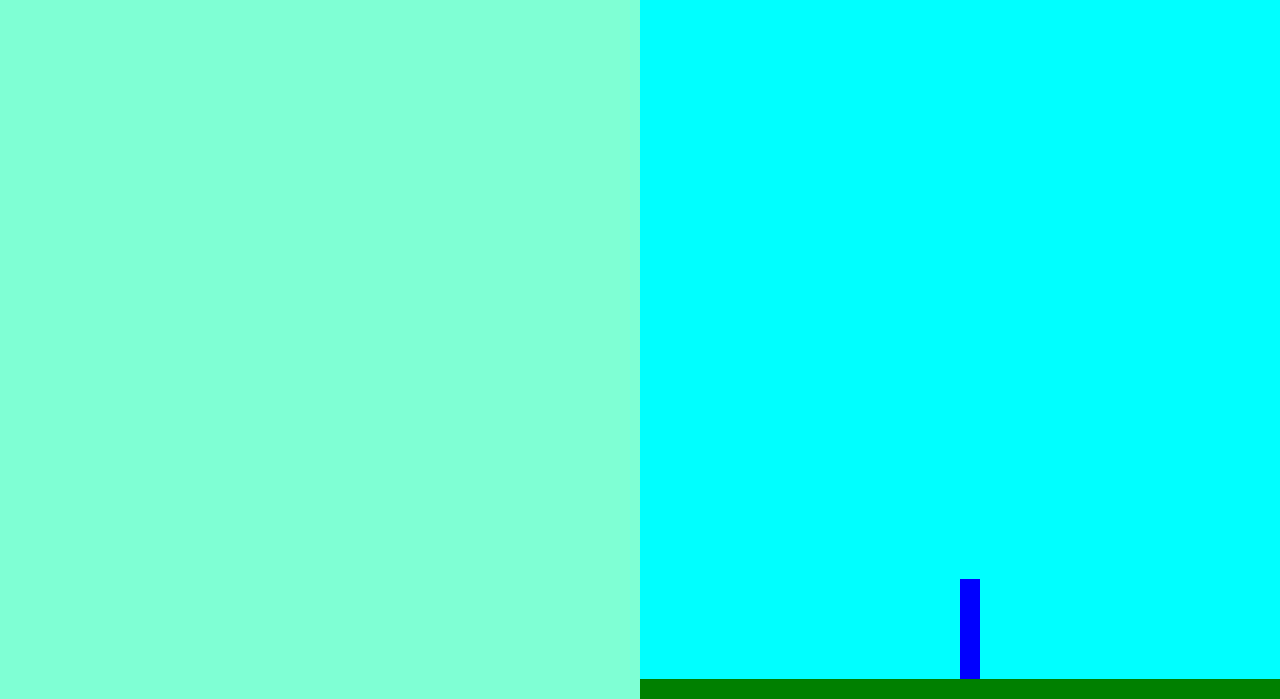
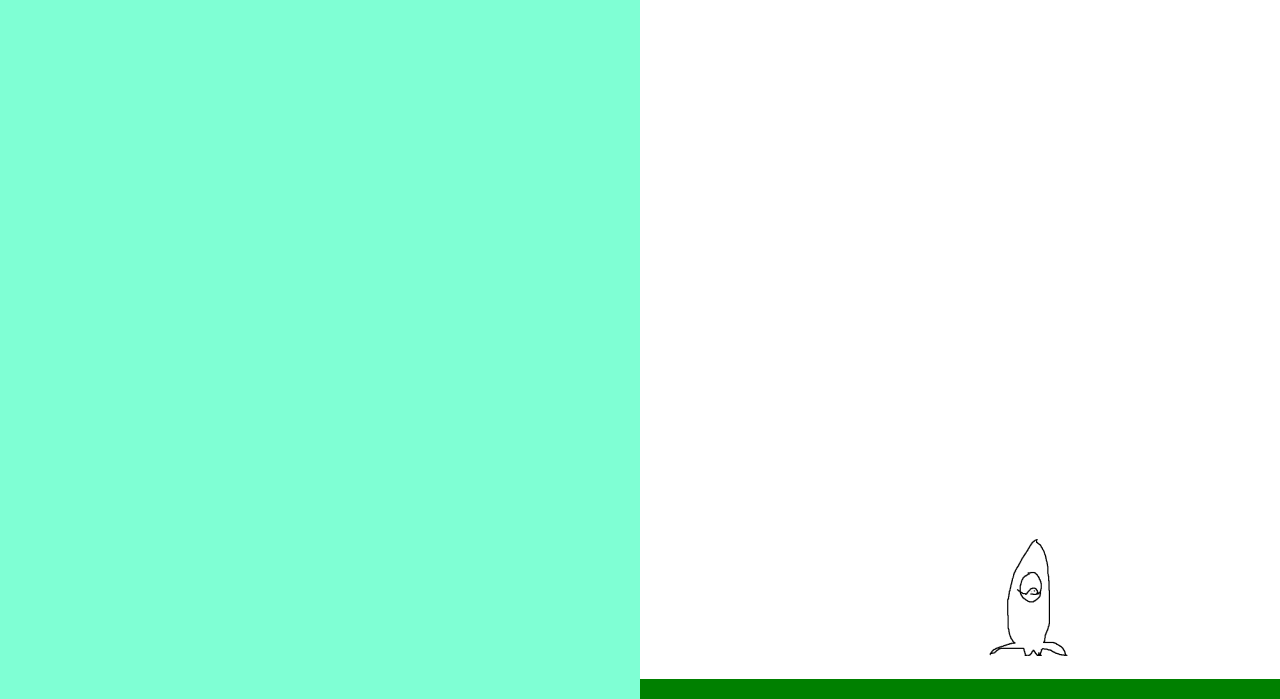
Before and after one commit to SpencerPootis312/is-rocket, a plain HTML site: page rocket.html in a window 1280 px wide. Shown: the part 101-800 px from the top of the page. Drawn offline with Linux system fonts and the light colour scheme.

Commit message:
adde high tech RTX graphics with anti-aliasing

```diff
--- a/css/rocket.css
+++ b/css/rocket.css
@@ -14,7 +14,6 @@ h1 {
 
 .right {
 position: fixed;
-	background-color: cyan;
 	width: 50%;
 	height:100%;
 	top: 0%;
@@ -25,17 +24,30 @@ position: fixed;
 	position: absolute;
 	left: 50%;
 	bottom: 20px;
-	width: 20px;
-	height: 100px;
-	background-color: blue;
+	width: 143px;
+	height: 143px;
+	background: url('../img/state12.png') no-repeat center center;
 	transition: bottom 10000ms
+	margin-left:-35.75px;
+transition: bottom 10000ms
 }
 
-body.body-state1 .rocket{
-    transition:none;
+body.body-state2 .rocket{
+   background-image: url('../img/state22.png');
+;
+}
+body.body-state1 .rocket {
+	transition: none;
+}
+body.body-state3 .rocket,
+body.body-state4 .rocket {
+background-image: url('../img/state32.png');
+
 
 }
-
+body.body-state5 .rocket {
+	background-image: url('../img/boom2.png');
+}
 
 body.body-state3 .rocket,
 body.body-state4 .rocket {
```
Also changed, not shown: img/boom2.png (added), img/state12.png (added), img/state22.png (added), img/state32.png (added).
